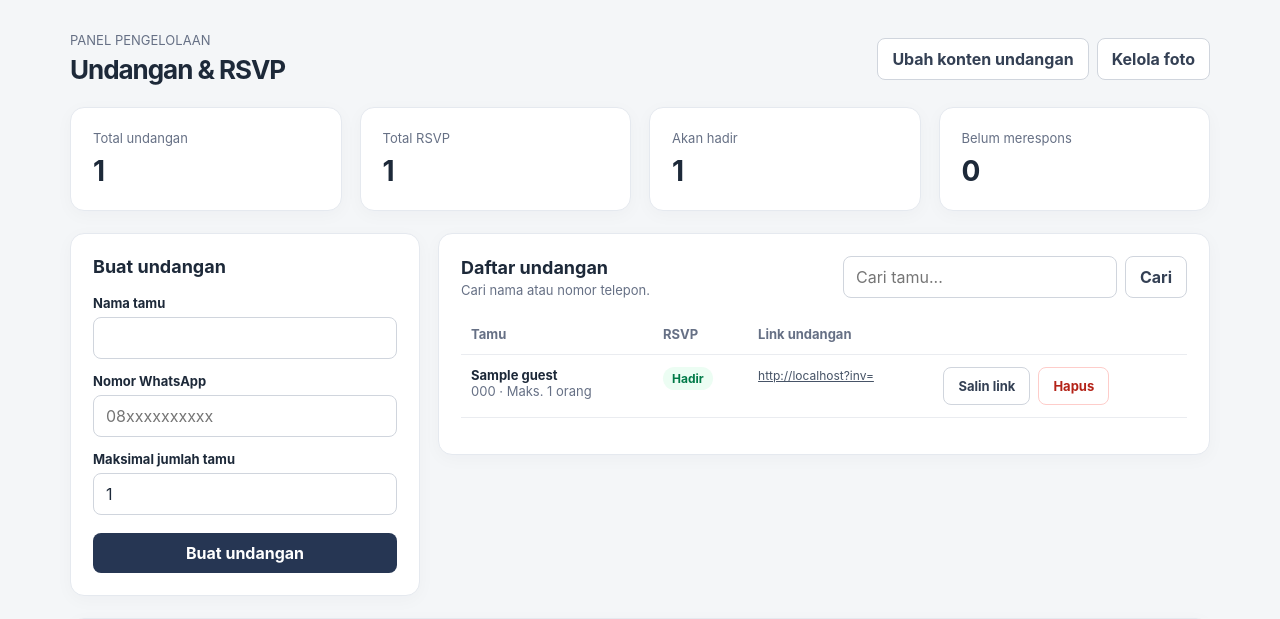
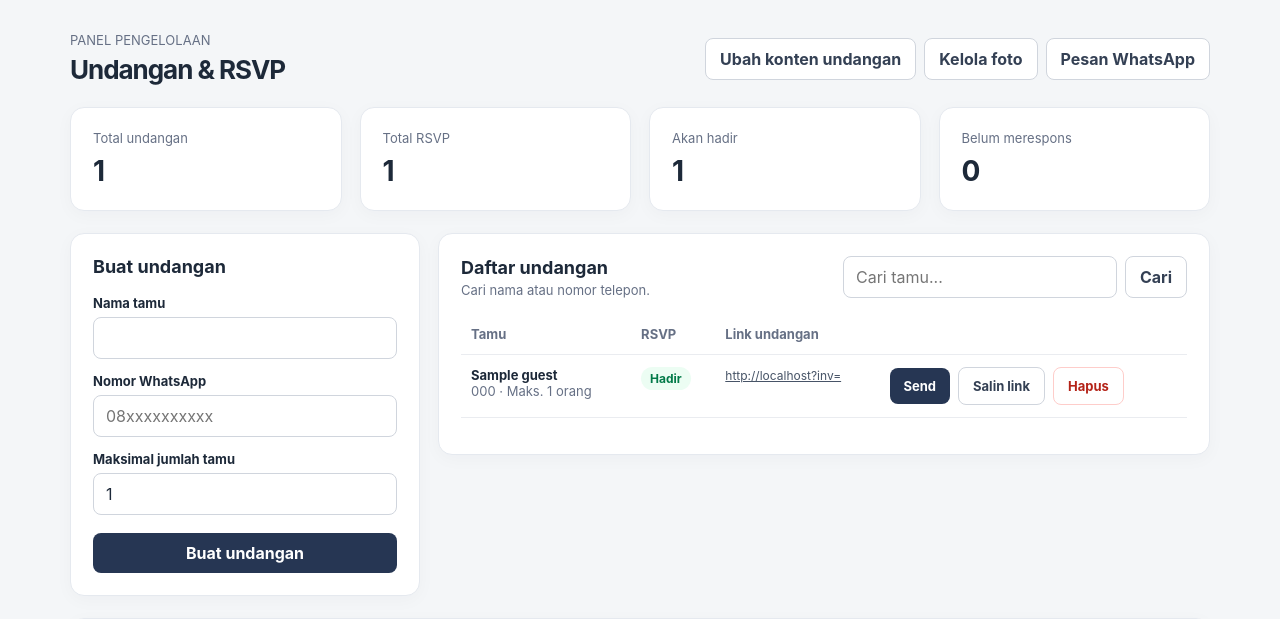
Before and after one commit to jorelart/invitation, a Laravel app: page /admin in a window 1280 px wide. Shown: the part 66-685 px from the top of the page. Run offline with Laravel 12, Linux system fonts and the light colour scheme; a user stored in the database is signed in; data comes from the database, SQL or seed files in the repository; tables that the repository leaves empty hold one stand-in row (values such as "Sample post"); some libraries are stand-ins or nearby versions.

Commit message:
'update'

```diff
--- a/app/Http/Controllers/AdminController.php
+++ b/app/Http/Controllers/AdminController.php
@@ -63,6 +63,35 @@ class AdminController extends Controller
         return redirect()->route('admin.settings.edit')->with('success', 'Pengaturan undangan berhasil disimpan.');
     }
 
+    public function editWhatsAppMessage(): View
+    {
+        $stored = InvitationSetting::query()->where('key', 'whatsapp_message')->first()?->value;
+        $message = is_array($stored) ? ($stored['message'] ?? config('invitation.whatsapp_message')) : config('invitation.whatsapp_message');
+
+        return view('admin.whatsapp-message', compact('message'));
+    }
+
+    public function updateWhatsAppMessage(Request $request): RedirectResponse
+    {
+        $validated = $request->validate([
+            'message' => ['required', 'string', 'max:10000'],
+        ]);
+
+        InvitationSetting::updateOrCreate(
+            ['key' => 'whatsapp_message'],
+            ['value' => ['message' => $validated['message']]],
+        );
+
+        return redirect()->route('admin.whatsapp-message.edit')->with('success', 'Template pesan WhatsApp berhasil disimpan.');
+    }
+
+    public function resetWhatsAppMessage(): RedirectResponse
+    {
+        InvitationSetting::query()->where('key', 'whatsapp_message')->delete();
+
+        return redirect()->route('admin.whatsapp-message.edit')->with('success', 'Template pesan WhatsApp dikembalikan ke pesan bawaan.');
+    }
+
     public function index(Request $request): View
     {
         $validated = $request->validate([
@@ -91,7 +120,11 @@ class AdminController extends Controller
             $rsvpQuery->where('presence', $validated['presence']);
         }
 
+        $storedWhatsAppMessage = InvitationSetting::query()->where('key', 'whatsapp_message')->first()?->value;
+
         return view('admin.index', [
+            'invitationSettings' => array_merge(config('invitation'), InvitationSetting::query()->where('key', 'home')->firstOrFail()->value),
+            'whatsappMessage' => is_array($storedWhatsAppMessage) ? ($storedWhatsAppMessage['message'] ?? config('invitation.whatsapp_message')) : config('invitation.whatsapp_message'),
             'guests' => $guestQuery->paginate(15, ['*'], 'guests_page')->withQueryString(),
             'rsvps' => $rsvpQuery->paginate(15, ['*'], 'rsvps_page')->withQueryString(),
             'guestCount' => Guest::count(),
--- a/app/Http/Controllers/AdminPhotoController.php
+++ b/app/Http/Controllers/AdminPhotoController.php
@@ -22,7 +22,7 @@ class AdminPhotoController extends Controller
     public function store(Request $request): RedirectResponse
     {
         $validated = $request->validate([
-            'slot' => ['required', Rule::in(['gallery', 'bride', 'groom', 'story', 'closing', 'opening', 'cover'])],
+            'slot' => ['required', Rule::in(['gallery', 'bride', 'groom', 'story', 'closing', 'opening', 'save_the_date', 'cover'])],
             'caption' => ['nullable', 'string', 'max:255'],
             'sort_order' => ['required', 'integer', 'min:0', 'max:999'],
             'image' => ['required', 'image', 'mimes:jpg,jpeg,png,webp', 'max:20480'],
@@ -48,7 +48,7 @@ class AdminPhotoController extends Controller
     public function update(Request $request, InvitationPhoto $photo): RedirectResponse
     {
         $validated = $request->validate([
-            'slot' => ['required', Rule::in(['gallery', 'bride', 'groom', 'story', 'closing', 'opening', 'cover'])],
+            'slot' => ['required', Rule::in(['gallery', 'bride', 'groom', 'story', 'closing', 'opening', 'save_the_date', 'cover'])],
             'caption' => ['nullable', 'string', 'max:255'],
             'sort_order' => ['required', 'integer', 'min:0', 'max:999'],
             'image' => ['nullable', 'image', 'mimes:jpg,jpeg,png,webp', 'max:20480'],
--- a/config/invitation.php
+++ b/config/invitation.php
@@ -1,6 +1,27 @@
 <?php
 
 return [
+    'whatsapp_message' => <<<'MESSAGE'
+Assalamu'alaikum Wr. Wb
+Bismillahirrahmanirrahim.
+
+Yth. {{ nama_tamu }},
+
+Tanpa mengurangi rasa hormat, perkenankan kami mengundang Bapak/Ibu/Saudara/i, teman sekaligus sahabat, untuk menghadiri acara pernikahan kami:
+
+{{ nama_pria & nama_wanita }}
+
+Berikut link undangan kami untuk info lengkap dari acara bisa kunjungi:
+
+{{ link_undangan }}
+
+Merupakan suatu kebahagiaan bagi kami apabila Bapak/Ibu/Saudara/i berkenan untuk hadir dan memberikan doa restu.
+
+Mohon maaf perihal undangan hanya dibagikan melalui pesan ini. Terima kasih banyak atas perhatiannya.
+
+Wassalamu'alaikum Wr. Wb.
+Terima Kasih.
+MESSAGE,
     'title' => 'Undangan Website Premium 06',
     'brideName' => 'Vya',
     'brideFullName' => 'Utami Alivya Widyawati, S.Tr.Keb.,Bd.',
--- a/resources/views/admin/index.blade.php
+++ b/resources/views/admin/index.blade.php
@@ -10,6 +10,7 @@
         <div style="display:flex;gap:8px;flex-wrap:wrap">
             <a class="button secondary" href="{{ route('admin.settings.edit') }}">Ubah konten undangan</a>
             <a class="button secondary" href="{{ route('admin.photos.index') }}">Kelola foto</a>
+            <a class="button secondary" href="{{ route('admin.whatsapp-message.edit') }}">Pesan WhatsApp</a>
         </div>
     </div>
 
@@ -71,7 +72,18 @@
                             <td data-label="Link undangan"><a class="url" href="{{ url('/?inv='.$guest->invitation_token) }}" target="_blank" rel="noopener">{{ url('/?inv='.$guest->invitation_token) }}</a></td>
                             <td data-label="Aksi">
                                 <div style="display:flex;align-items:center;gap:8px;flex-wrap:wrap">
-                                    <button class="secondary copy-link" type="button" data-copy-link="{{ url('/?inv='.$guest->invitation_token) }}">Salin link</button>
+                                    @php
+                                        $invitationUrl = url('/?inv='.$guest->invitation_token);
+                                        $waPhone = preg_replace('/\D+/', '', (string) $guest->phone);
+                                        $waPhone = str_starts_with($waPhone, '0') ? '62'.substr($waPhone, 1) : $waPhone;
+                                        $waMessage = strtr($whatsappMessage, [
+                                            '{{ nama_tamu }}' => $guest->name,
+                                            '{{ nama_pria & nama_wanita }}' => $invitationSettings['groomName'].' & '.$invitationSettings['brideName'],
+                                            '{{ link_undangan }}' => $invitationUrl,
+                                        ]);
+                                    @endphp
+                                    <a class="button" href="https://wa.me/{{ $waPhone }}?text={{ rawurlencode($waMessage) }}" target="_blank" rel="noopener">Send</a>
+                                    <button class="secondary copy-link" type="button" data-copy-link="{{ $invitationUrl }}">Salin link</button>
                                     <form method="post" action="{{ route('admin.invitations.destroy', $guest) }}" onsubmit="return confirm('Hapus undangan {{ $guest->name }}? RSVP terkait juga akan terhapus.')">
                                         @csrf @method('delete')
                                         <button class="danger" type="submit">Hapus</button>
--- a/resources/views/admin/photos.blade.php
+++ b/resources/views/admin/photos.blade.php
@@ -21,6 +21,7 @@
                 <option value="story">Foto cerita pasangan</option>
                 <option value="closing">Foto penutup</option>
                 <option value="opening">Foto halaman pembuka</option>
+                <option value="save_the_date">Foto Save the Date</option>
                 <option value="cover">Foto cover undangan</option>
             </select></div>
             <div><label for="caption">Keterangan / teks alternatif</label><input id="caption" name="caption" value="{{ old('caption') }}" maxlength="255"></div>
@@ -46,6 +47,7 @@
                             <option value="story" @selected($photo->slot === 'story')>Foto cerita pasangan</option>
                             <option value="closing" @selected($photo->slot === 'closing')>Foto penutup</option>
                             <option value="opening" @selected($photo->slot === 'opening')>Foto halaman pembuka</option>
+                            <option value="save_the_date" @selected($photo->slot === 'save_the_date')>Foto Save the Date</option>
                             <option value="cover" @selected($photo->slot === 'cover')>Foto cover undangan</option>
                         </select>
                         <label for="caption-{{ $photo->id }}">Keterangan / teks alternatif</label>
--- a/resources/views/components/⚡home.blade.php
+++ b/resources/views/components/⚡home.blade.php
@@ -26,6 +26,7 @@ new class extends Component {
     public ?array $storyPhoto = null;
     public ?array $closingPhoto = null;
     public ?array $openingPhoto = null;
+    public ?array $saveTheDatePhoto = null;
     public ?array $coverPhoto = null;
     public ?array $wallets = null;
     public ?array $lovestories = null;
@@ -90,6 +91,7 @@ new class extends Component {
         $this->storyPhoto = $this->photoData($photos->firstWhere('slot', 'story'));
         $this->closingPhoto = $this->photoData($photos->firstWhere('slot', 'closing'));
         $this->openingPhoto = $this->photoData($photos->firstWhere('slot', 'opening'));
+        $this->saveTheDatePhoto = $this->photoData($photos->firstWhere('slot', 'save_the_date'));
         $this->coverPhoto = $this->photoData($photos->firstWhere('slot', 'cover'));
 
         // seo
@@ -167,7 +169,7 @@ new class extends Component {
                     'bridePhoto' => $bridePhoto,
                     'groomPhoto' => $groomPhoto
                 ])
-                <livewire:section.save-the-date :weddingDate="$weddingDate" :photo="$openingPhoto" />
+                <livewire:section.save-the-date :weddingDate="$weddingDate" :photo="$saveTheDatePhoto" />
                 <livewire:section.event :events="$events" :weddingDate="$weddingDate" :weddingTime="$weddingTime" :weddingLocation="$weddingLocation"
                     :weddingAddress="$weddingAddress" :weddingMapLink="$weddingMapLink" :receptionDate="$receptionDate" :receptionTime="$receptionTime" :receptionLocation="$receptionLocation"
                     :receptionAddress="$receptionAddress" :receptionMapLink="$receptionMapLink" />
--- a/routes/web.php
+++ b/routes/web.php
@@ -18,6 +18,9 @@ Route::middleware('auth')->prefix('admin')->name('admin.')->group(function (): v
     Route::get('/', [AdminController::class, 'index'])->name('index');
     Route::get('/settings', [AdminController::class, 'editSettings'])->name('settings.edit');
     Route::put('/settings', [AdminController::class, 'updateSettings'])->name('settings.update');
+    Route::get('/whatsapp-message', [AdminController::class, 'editWhatsAppMessage'])->name('whatsapp-message.edit');
+    Route::put('/whatsapp-message', [AdminController::class, 'updateWhatsAppMessage'])->name('whatsapp-message.update');
+    Route::delete('/whatsapp-message', [AdminController::class, 'resetWhatsAppMessage'])->name('whatsapp-message.reset');
     Route::get('/photos', [AdminPhotoController::class, 'index'])->name('photos.index');
     Route::post('/photos', [AdminPhotoController::class, 'store'])->name('photos.store');
     Route::patch('/photos/{photo}', [AdminPhotoController::class, 'update'])->whereNumber('photo')->name('photos.update');
```
Also changed, not shown: resources/views/admin/whatsapp-message.blade.php (added, +32 -0 lines), database/migrations/2026_10_29_000001_seed_save_the_date_photo.php (added).
